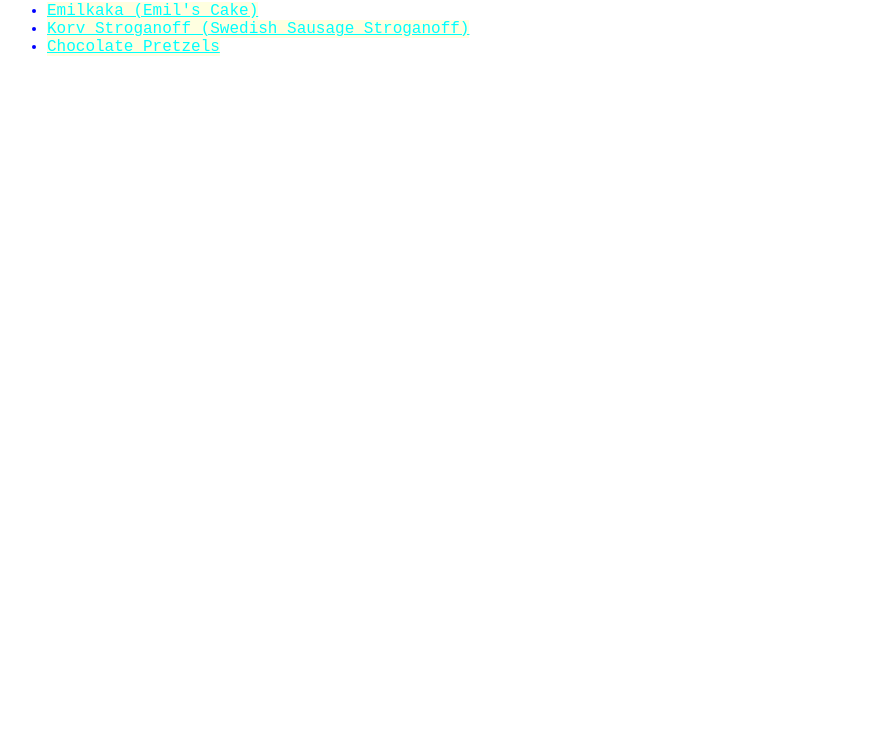
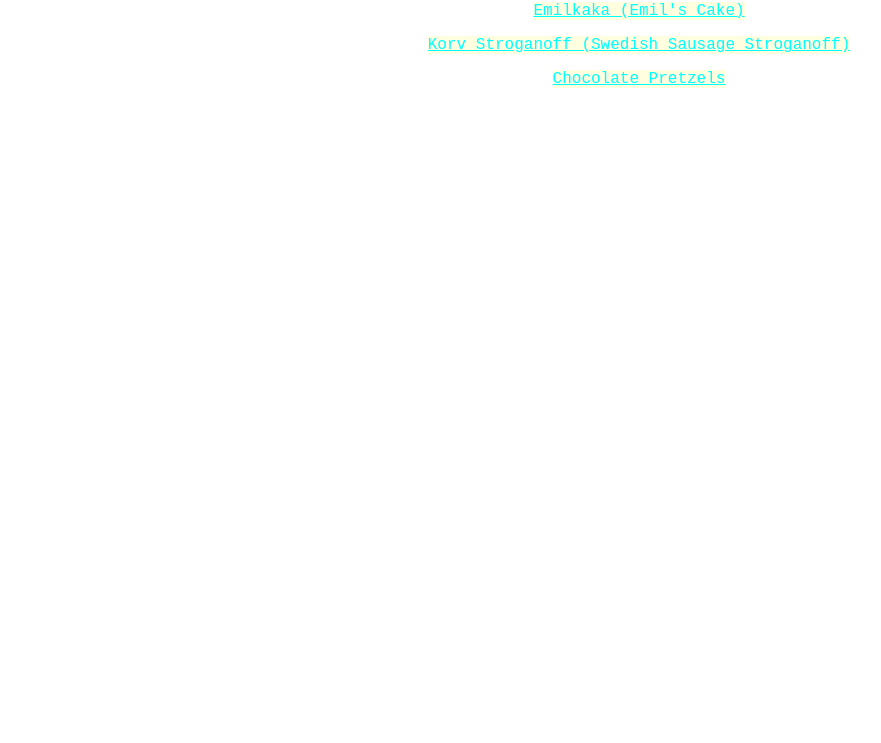
Before and after one commit to raina-lien/odin-recipes, a plain HTML site: page index.html in a window 1280 px wide. Shown: the part 57-800 px from the top of the page, without its empty margins (1-882 px from the left). Drawn offline with Linux system fonts and the light colour scheme.

Commit message:
Take away bullet points for recipe links and center align them

```diff
--- a/index.html
+++ b/index.html
@@ -7,12 +7,9 @@
         </head>
     <body>
         <h1 id="big-title">Odin Recipes</h1>
-    <div class="container">
-     <ul>
-        <li class="recipe-link"><a href="recipes/emilkaka.html">Emilkaka (Emil's Cake)</a></li>
-        <li class="recipe-link"><a href="recipes/ks.html">Korv Stroganoff (Swedish Sausage Stroganoff)</a></li>
-        <li class="recipe-link"><a href="recipes/chocpretz.html">Chocolate Pretzels</a></li>
-    </ul>
-    </div>
+       <p><a href="recipes/emilkaka.html">Emilkaka (Emil's Cake)</a></p>
+       <p><a href="recipes/ks.html">Korv Stroganoff (Swedish Sausage Stroganoff)</a></p>
+       <p><a href="recipes/chocpretz.html">Chocolate Pretzels</a></p>
+
     </body>
 </html>
--- a/style.css
+++ b/style.css
@@ -3,14 +3,12 @@
     text-align: center;
 }
 
- ul,
- ol {
+ .container ul,
+ .container ol,
+ .container li {
     text-align: left;
  }
 
- li {
-    text-align: left;
- }
 
 #big-title {
     font-weight: bold;
@@ -21,10 +19,6 @@
 img {
     width: 250px;
     height: auto;
-}
-
-.recipe-link {
-    color: blue;
 }
 
 .recipe-title {
```
Also changed, not shown: recipes/emilkaka.html (+3 -3 lines).
